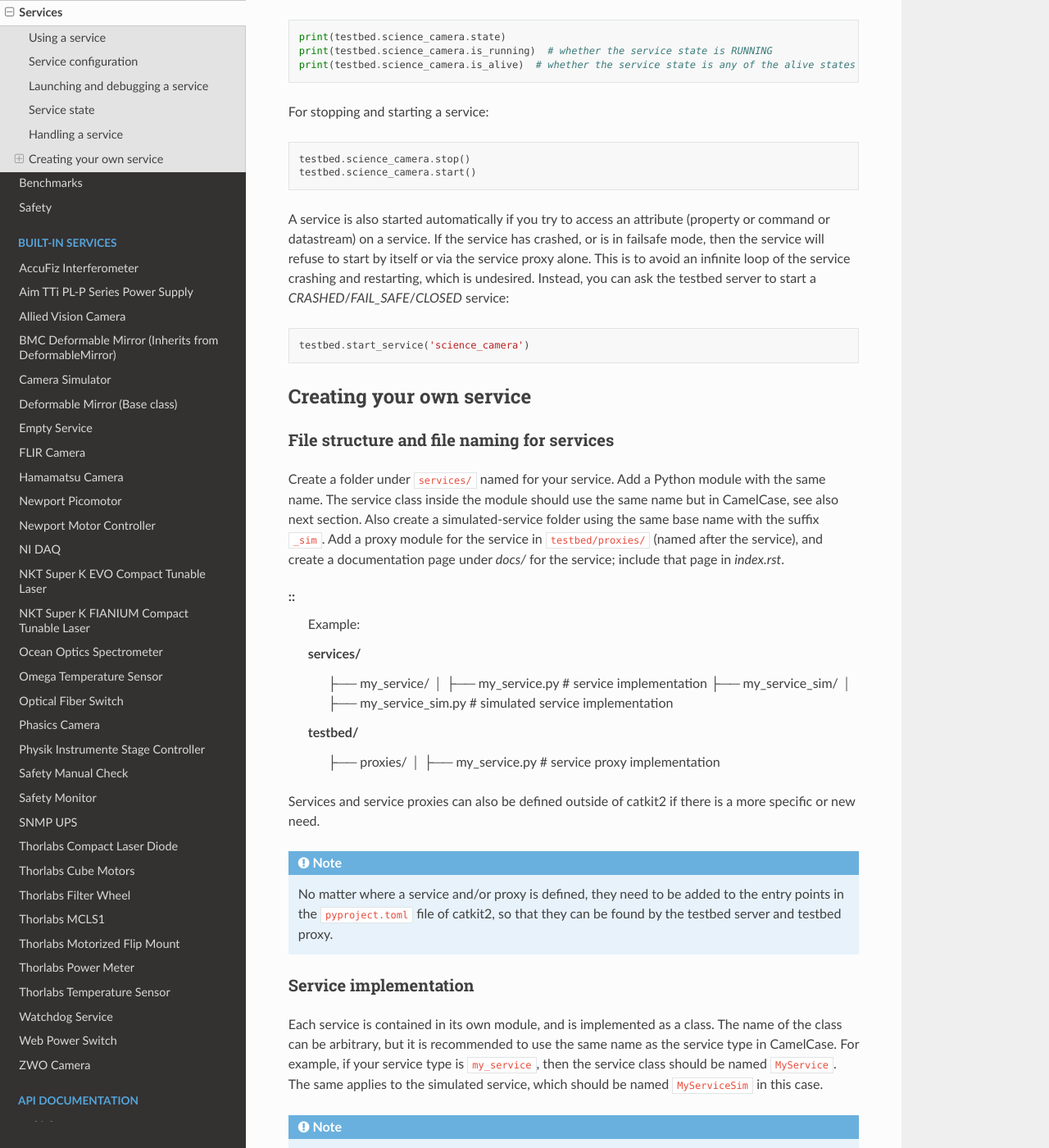
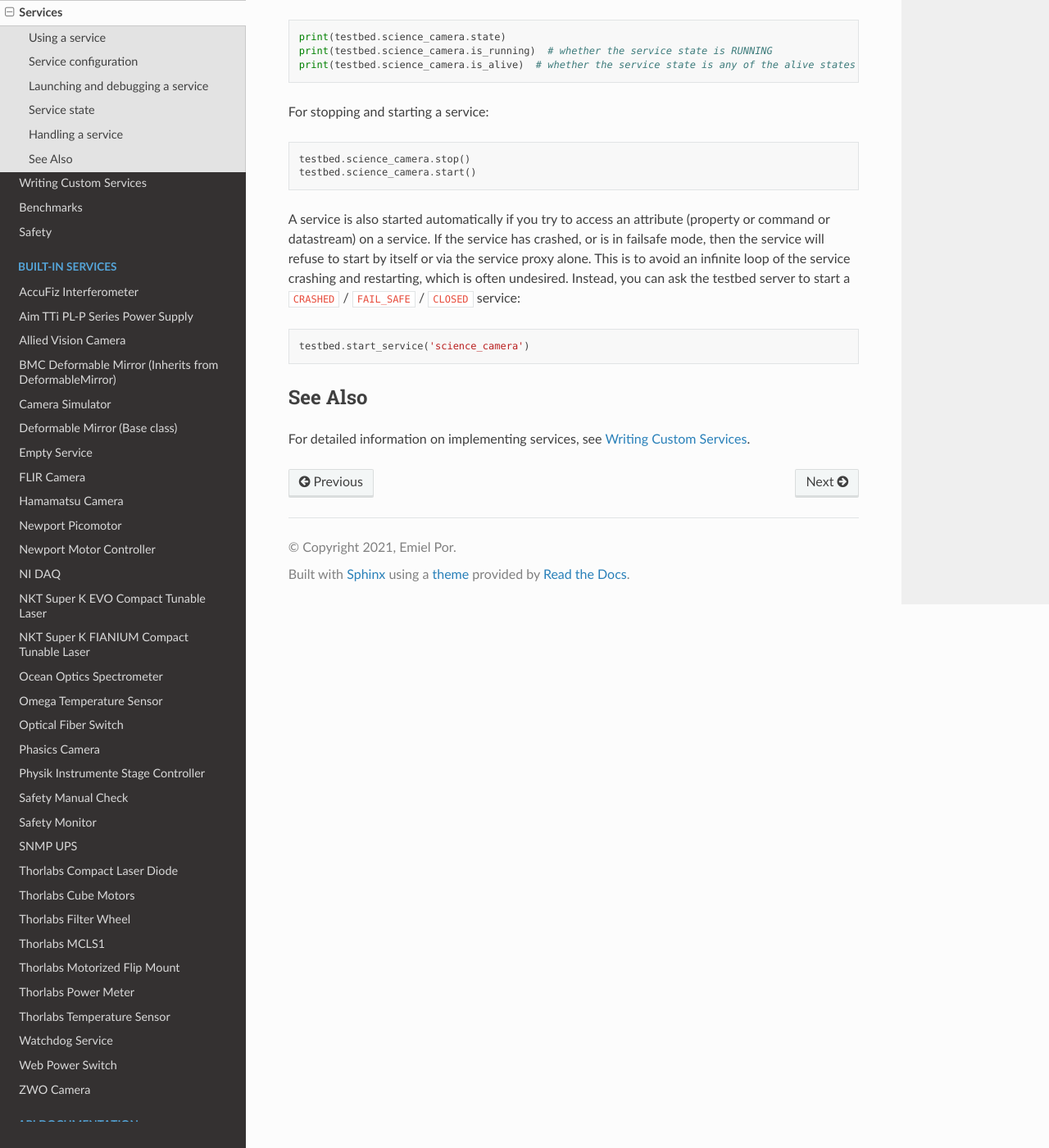
Before and after one commit to spacetelescope/catkit2, a Sphinx documentation site: the page built from docs/services.rst, in a window 1280 px wide and 1400 px high, scrolled down 3773 px. Shown: the whole window at 82% size. Built offline with Sphinx 7.4.7 and the Read the Docs theme 3.1.0, drawn with Linux system fonts in a browser that asks for light colours; some of the changed text lies outside the part shown.

Commit message:
Add documentation for writing a service or service proxy implementation.

```diff
--- a/docs/index.rst
+++ b/docs/index.rst
@@ -18,6 +18,7 @@ Catkit2
    configuration
    protocol
    services
+   writing_services
    benchmarks
    safety
 
--- a/docs/services.rst
+++ b/docs/services.rst
@@ -4,9 +4,7 @@ Services
 Using a service
 ---------------
 
-To use a service, you need to have a ``TestbedProxy`` instance that is connected to the testbed server. You can then access
-the service as an attribute of the testbed proxy, using the service ID, as defined in the configuration file, as the attribute name.
-For example, if you have a service with the service ID ``science_camera``, you can access it through its proxy as follows:
+To use a service, you need to have a ``TestbedProxy`` instance that is connected to the testbed server. You can then access the service as an attribute of the testbed proxy, using the service ID, as defined in the configuration file, as the attribute name. For example, if you have a service with the service ID ``science_camera``, you can access it through its proxy as follows:
 
 .. code-block:: python
 
@@ -21,15 +19,12 @@ where the port number is replaced by the correct value of your testbed server. A
 
     science_camera = testbed.get_service('science_camera')
 
-The service proxy will automatically start the service as soon as you try to access one of its attributes (property, command or datastream) if it is not already running, and will raise an exception if the
-service has crashed or is in failsafe mode. You can then use the service proxy to call methods, or access properties and
-datastreams of the service as usual.
+The service proxy will automatically start the service as soon as you try to access one of its attributes (property, command or datastream) if it is not already running, and will raise an exception if the service has crashed or is in failsafe mode. You can then use the service proxy to call methods, or access properties and datastreams of the service as usual.
 
 Service configuration
 ---------------------
 
-Each service to be used with a testbed needs its own entry in the configuration file ``services.yml``. The config entry
-of each service contains two blocks:
+Each service to be used with a testbed needs its own entry in the configuration file ``services.yml``. The config entry of each service contains two blocks:
 
 - The **general** setup block
 - The **service-specific** parameter block
@@ -99,11 +88,7 @@ C++ services can also be started manually from the command line using:
 
     service_type.exe --id <service_id> --port <service_port> --tesbed_port <testbed_port>
 
-where ``<service_id>`` and ``<testbed_port>`` are replaced by their correct values, ``<service_port>`` is arbitrary. Services will
-register themselves with the testbed. After registration, you can use them from any TestbedProxy as usual. Note that
-even in this case, the ``service_id`` needs to be an entry in the ``services.yml`` configuration file. Otherwise, the
-testbed does not have a configuration to provide to the service. Services running in the terminal can be interrupted
-using Ctrl+C, or by stopping them using a separate TestbedProxy or ServiceProxy.
+where ``<service_id>`` and ``<testbed_port>`` are replaced by their correct values, ``<service_port>`` is arbitrary. Services will register themselves with the testbed. After registration, you can use them from any TestbedProxy as usual. Note that even in this case, the ``service_id`` needs to be an entry in the ``services.yml`` configuration file. Otherwise, the testbed does not have a configuration to provide to the service. Services running in the terminal can be interrupted using Ctrl+C, or by stopping them using a separate TestbedProxy or ServiceProxy.
 
 Service state
 -------------
@@ -142,73 +127,13 @@ For stopping and starting a service:
     testbed.science_camera.stop()
     testbed.science_camera.start()
 
-A service is also started automatically if you try to access an attribute (property or command or datastream) on a service.
-If the service has crashed, or is in failsafe mode, then the service will refuse to start by itself or via the service
-proxy alone. This is to avoid an infinite loop of the service crashing and restarting, which is undesired.
-Instead, you can ask the testbed server to start a `CRASHED`/`FAIL_SAFE`/`CLOSED` service:
+A service is also started automatically if you try to access an attribute (property or command or datastream) on a service. If the service has crashed, or is in failsafe mode, then the service will refuse to start by itself or via the service proxy alone. This is to avoid an infinite loop of the service crashing and restarting, which is often undesired. Instead, you can ask the testbed server to start a ``CRASHED`` / ``FAIL_SAFE`` / ``CLOSED`` service:
 
 .. code-block:: python
 
     testbed.start_service('science_camera')
 
-Creating your own service
--------------------------
+See Also
+--------
 
-File structure and file naming for services
-~~~~~~~~~~~~~~~~~~~~~~~~~~~~~~~~~~~~~~~~~~~
-
-Create a folder under ``services/`` named for your service. Add a Python module with the same name. The service class
-inside the module should use the same name but in CamelCase, see also next section.
-Also create a simulated-service folder using the same base name with the suffix ``_sim``.
-Add a proxy module for the service in ``testbed/proxies/`` (named after the service), and create a documentation page under `docs/` for the service; include that page in `index.rst`.
-
-::
-   Example:
-
-   services/
-    ├── my_service/
-    │   ├── my_service.py  # service implementation
-    ├── my_service_sim/
-    │   ├── my_service_sim.py  # simulated service implementation
-   testbed/
-    ├── proxies/
-    │   ├── my_service.py  # service proxy implementation
-
-Services and service proxies can also be defined outside of catkit2 if there is a more specific or new need.
-
-.. note::
-
-   No matter where a service and/or proxy is defined, they need to be added to the entry points in the ``pyproject.toml`` file of
-   catkit2, so that they can be found by the testbed server and testbed proxy.
-
-Service implementation
-~~~~~~~~~~~~~~~~~~~~~~
-
-Each service is contained in its own module, and is implemented as a class. The name of the class can be arbitrary, but
-it is recommended to use the same name as the service type in CamelCase. For example, if your service type is ``my_service``,
-then the service class should be named ``MyService``. The same applies to the simulated service, which should be named ``MyServiceSim`` in this case.
-
-.. note::
-
-   - Services inherit from ``Service``
-   - Simulated services inherit from ``Service``
-   - Service proxies inherit from ``ServiceProxy``
-
-When implementing a service, you need to implement at least the following methods:
-- ``init()``: Called when the service process is started. Contains all the code that is needed to initialize the service. For example, this includes reading any variables from the service configuration that are needed for the service to run.
-- ``open()``: Called when the service is started. Contains all the code that is needed to start the service and make it operational. For example, this includes establishing connections with hardware or other services, and starting any threads that are needed for the service to run.
-- ``main()``: Called when the service is running. Contains all the code that is needed to keep the service running.
-- ``close()``: Called when the service is stopped. Contains all the code that is needed to safely shut down the service. For example, this includes closing connections with hardware or other services, and stopping any threads that were started in the ``open()`` method.
-
-At the end of a service file, you need to add the following code to allow the service to be started:
-
-.. code-block:: python
-
-    if __name__ == "__main__":
-        service = MyService()  # replace with the name of your service class
-        service.run()
-
-Example implementation
-~~~~~~~~~~~~~~~~~~~~~~
-
-A good examples of a previously implemented service: `Physik Stage Controller <https://github.com/spacetelescope/catkit2/pull/401>`_
+For detailed information on implementing services, see :doc:`writing_services`.
--- a/docs/testbed_implementation.rst
+++ b/docs/testbed_implementation.rst
@@ -157,6 +157,7 @@ hardware camera model instead of the simulated version. For this, you need to up
 Once you have made the necessary changes, you can start the server without the ``--simulated`` flag to run it in hardware mode:
 
 .. code-block:: shell
+
    my_testbed start server
 
 It is recommended to add and calibrate hardware services one by one, testing each service by running the server without
```
Also changed, not shown: other parts of docs/services.rst (+6 -12 lines), docs/writing_services.rst (added, +552 -0 lines).
